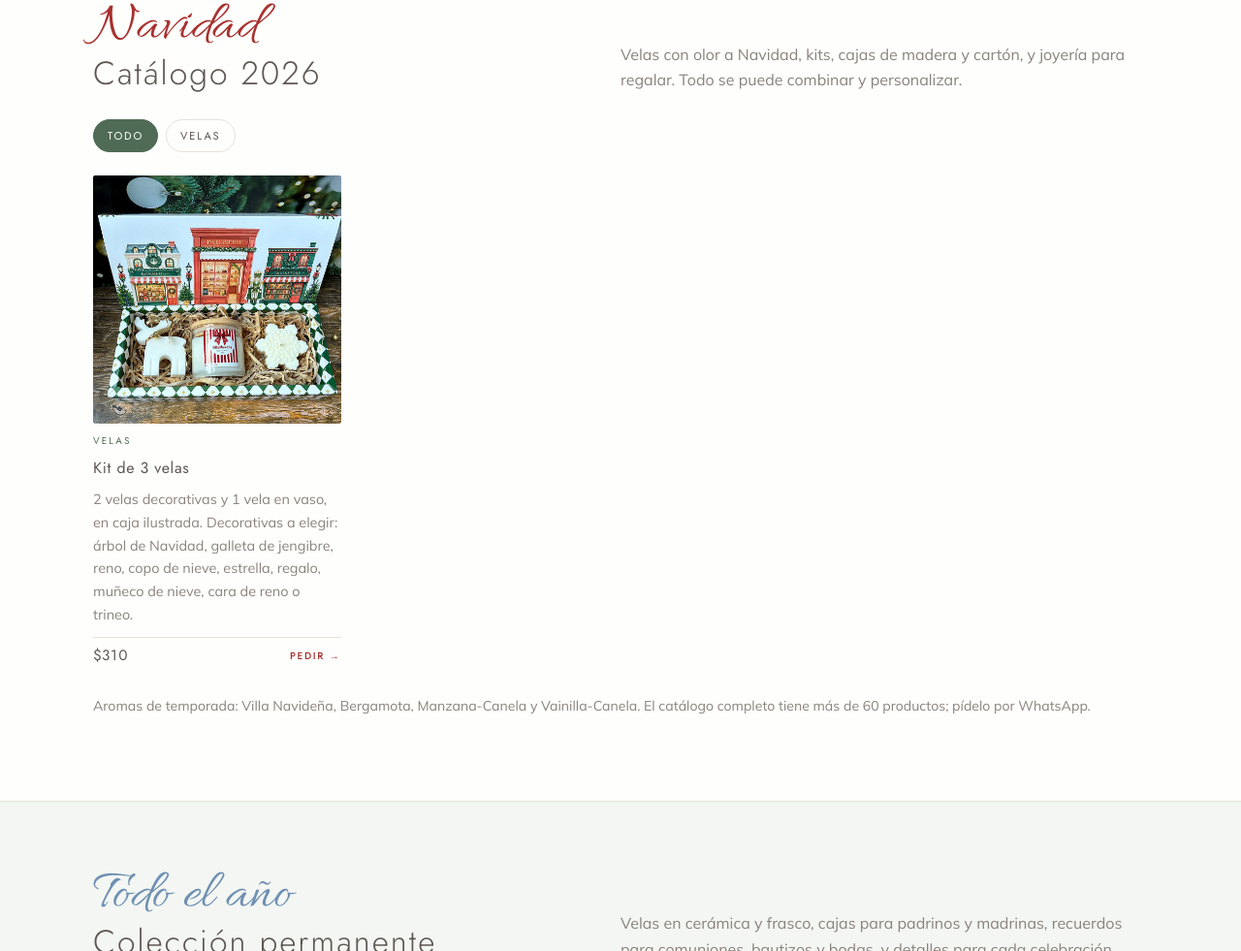
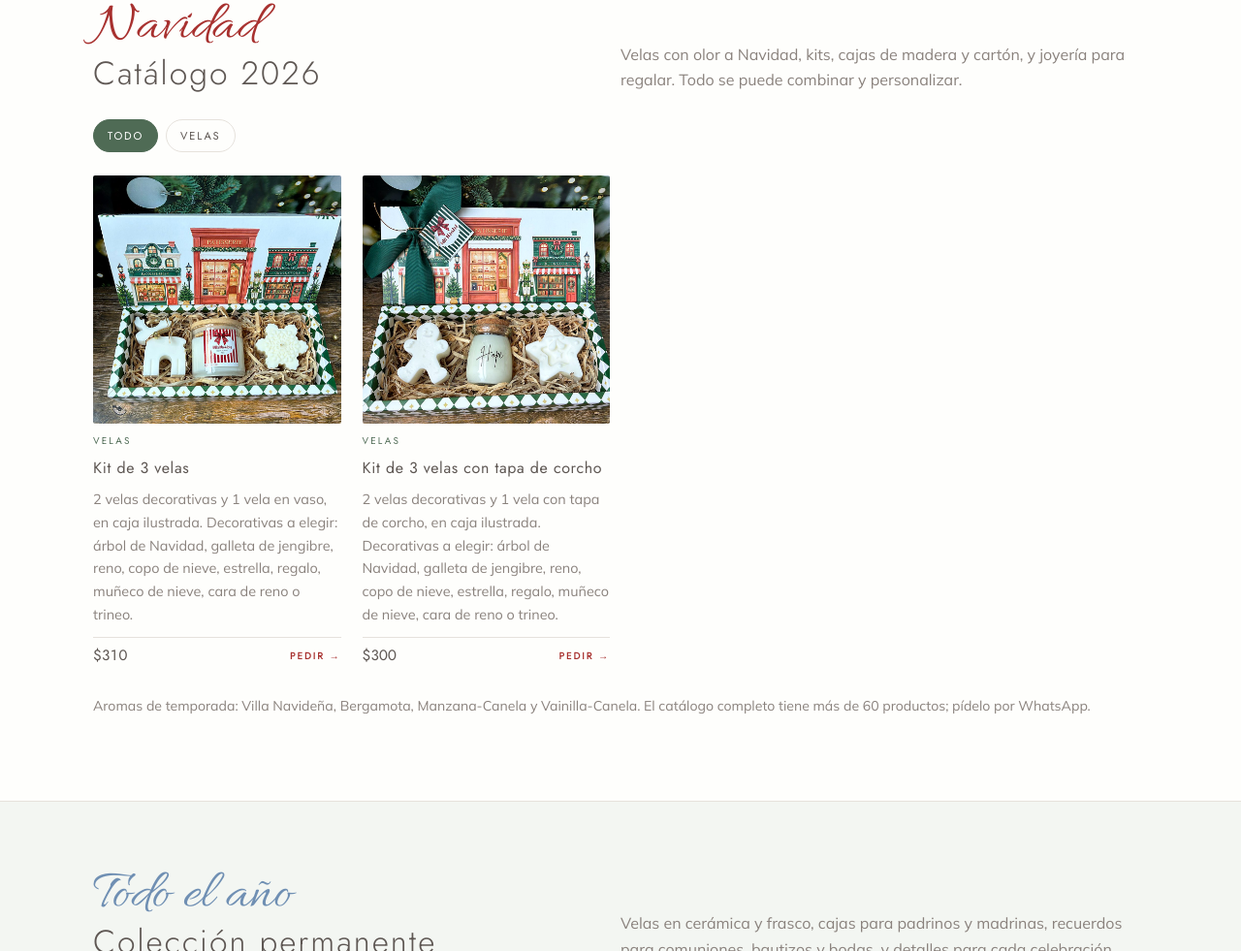
Before and after one commit to avinay77/byana-sitio, a plain HTML site: page index.html in a window 1280 px wide. Shown: the part 806-1787 px from the top of the page at 97% size. Drawn offline with Linux system fonts and the light colour scheme.

Commit message:
Borrador: Kit de 3 velas con tapa de corcho
Co-Authored-By: Claude Opus 5.5 <noreply@anthropic.com>
Claude-Session: https://claude.ai/code/session_01XKefZrCoDwTAvYSTJvmJiD

```diff
--- a/index.html
+++ b/index.html
@@ -280,6 +280,7 @@ header .social a{width:32px;height:32px;border:0;background:none}
 const WA = "https://wa.me/525511997696?text=";
 const navidad = [
   {c:"Velas",img:"n-kit-3-velas-vaso",t:"Kit de 3 velas",d:"2 velas decorativas y 1 vela en vaso, en caja ilustrada. Decorativas a elegir: árbol de Navidad, galleta de jengibre, reno, copo de nieve, estrella, regalo, muñeco de nieve, cara de reno o trineo.",p:310},
+  {c:"Velas",img:"n-kit-3-velas-corcho",t:"Kit de 3 velas con tapa de corcho",d:"2 velas decorativas y 1 vela con tapa de corcho, en caja ilustrada. Decorativas a elegir: árbol de Navidad, galleta de jengibre, reno, copo de nieve, estrella, regalo, muñeco de nieve, cara de reno o trineo.",p:300},
 ];
 const siempre = [
   {c:"Velas",img:"s03",t:"Velas de soya en cerámica",d:"Recipientes de cerámica con relieve y mecha de madera."},
```
Also changed, not shown: img/n-kit-3-velas-corcho.jpg (added).
